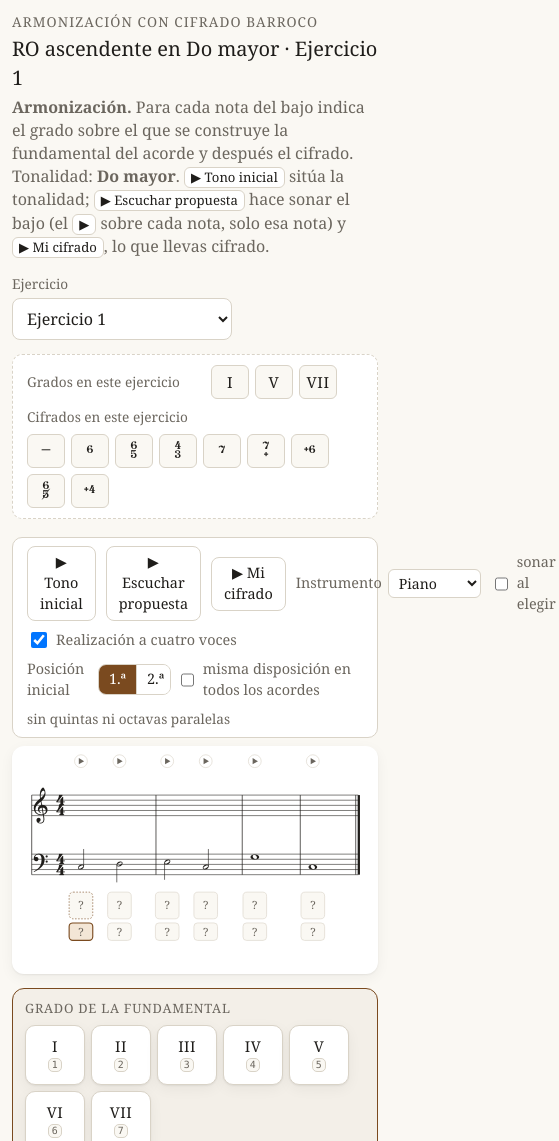
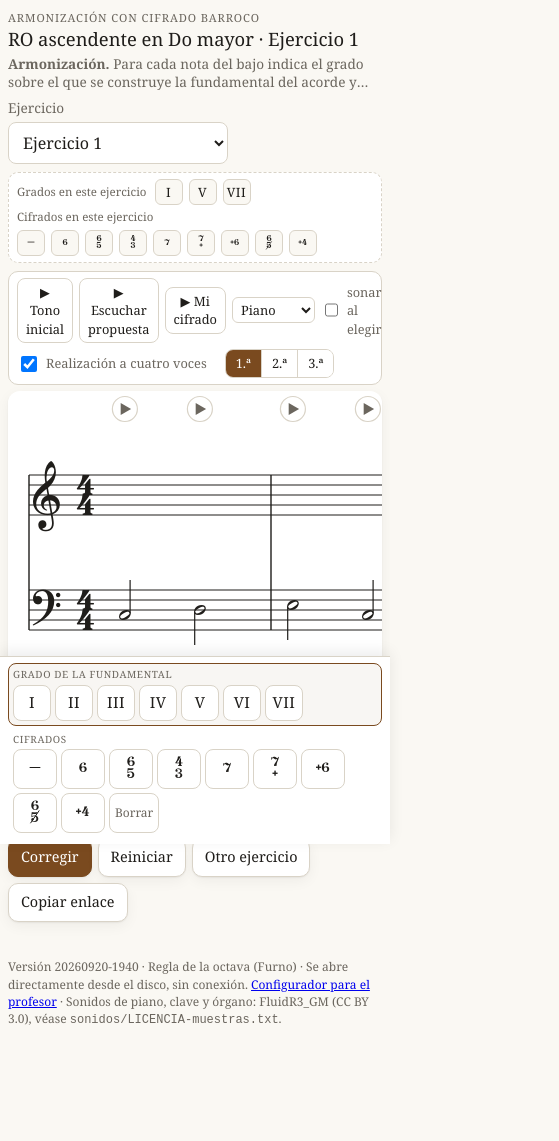
Before and after one commit to djvgon/armonizar, a plain HTML site: page index.html in a window 390 px wide. Shown: the top 1141 px of the page, 559 px wide, since content can reach past the window. Drawn offline with Linux system fonts and the light colour scheme.

Commit message:
Add files via upload

```diff
--- a/configurar.html
+++ b/configurar.html
@@ -4,8 +4,8 @@
   <meta charset="utf-8">
   <meta name="viewport" content="width=device-width, initial-scale=1">
   <title>Configurador de ejercicios · Armonizar el bajo</title>
-  <link rel="stylesheet" href="css/bravura.css?v=20260920-1900">
-  <link rel="stylesheet" href="css/estilo.css?v=20260920-1900">
+  <link rel="stylesheet" href="css/bravura.css?v=20260920-1940">
+  <link rel="stylesheet" href="css/estilo.css?v=20260920-1940">
 </head>
 <body class="configurador">
 
@@ -195,15 +195,15 @@
   <p id="aviso" class="aviso" hidden></p>
 
   <footer class="pie">
-    <p><span id="version">Versión 20260920-1900</span> · El borrador se guarda automáticamente en este navegador. <button id="btn-limpiar" type="button" class="enlace-texto">Empezar de cero</button></p>
+    <p><span id="version">Versión 20260920-1940</span> · El borrador se guarda automáticamente en este navegador. <button id="btn-limpiar" type="button" class="enlace-texto">Empezar de cero</button></p>
   </footer>
 
-  <script src="js/teoria.js?v=20260920-1900"></script>
-  <script src="js/reglas.js?v=20260920-1900"></script>
-  <script src="js/ejercicios.js?v=20260920-1900"></script>
-  <script src="js/partitura.js?v=20260920-1900"></script>
-  <script src="js/musicxml.js?v=20260920-1900"></script>
-  <script src="js/realizacion.js?v=20260920-1900"></script>
-  <script src="js/configurador.js?v=20260920-1900"></script>
+  <script src="js/teoria.js?v=20260920-1940"></script>
+  <script src="js/reglas.js?v=20260920-1940"></script>
+  <script src="js/ejercicios.js?v=20260920-1940"></script>
+  <script src="js/partitura.js?v=20260920-1940"></script>
+  <script src="js/musicxml.js?v=20260920-1940"></script>
+  <script src="js/realizacion.js?v=20260920-1940"></script>
+  <script src="js/configurador.js?v=20260920-1940"></script>
 </body>
 </html>
--- a/css/estilo.css
+++ b/css/estilo.css
@@ -82,7 +82,9 @@ h1 { margin: 2px 0 4px; font-size: 1.5rem; font-weight: normal; }
 .realizacion-barra.audicion .control-sonido { gap: 14px; }
 .boton-pequeno.parar { color: var(--mal); border-color: var(--mal); }
 .selector-pequeno { font: inherit; font-size: .88rem; padding: 3px 6px; border: 1px solid var(--linea); border-radius: 6px; background: var(--papel); color: var(--tinta); }
-.instrumento-estado { font-size: .8rem; color: var(--tinta-suave); font-style: italic; }
+/* El indicador de carga no ocupa sitio (absoluto), para que no desplace nada mientras el alumno pulsa */
+.control-instrumento { position: relative; }
+.instrumento-estado { position: absolute; left: 0; top: 100%; font-size: .7rem; color: var(--acento); font-style: italic; white-space: nowrap; pointer-events: none; }
 .instruccion .ref-boton { display: inline-block; font-size: .82em; padding: 0 6px; border: 1px solid var(--linea); border-radius: 6px; background: var(--papel); color: var(--tinta); white-space: nowrap; }
 svg.partitura .boton-sonar { cursor: pointer; }
 svg.partitura .boton-sonar .fondo { fill: var(--papel); stroke: var(--linea); stroke-width: 1.2; transition: fill .12s, stroke .12s; }
@@ -95,8 +97,6 @@ svg.partitura .boton-sonar.sonando .triangulo { fill: #fff; }
 .segmentos button { font: inherit; padding: 4px 10px; border: none; background: var(--papel); color: var(--tinta); cursor: pointer; border-right: 1px solid var(--linea); }
 .segmentos button:last-child { border-right: none; }
 .segmentos button.activo { background: var(--acento); color: #fff; }
-.paralelas { font-size: .85rem; }
-.paralelas.hay { color: var(--mal); }
 .boton-pequeno { font: inherit; font-size: .9rem; padding: 5px 12px; border-radius: 8px; border: 1px solid var(--linea); background: var(--papel); color: var(--tinta); cursor: pointer; }
 .boton-pequeno:hover { border-color: var(--acento); }
 svg.partitura .acorde.mal text { fill: var(--mal); }
@@ -131,8 +131,8 @@ svg.partitura .casilla.activa-nota .fondo { stroke: var(--acento); stroke-dashar
 svg.partitura .casilla.fija { cursor: default; }
 svg.partitura .casilla.fija:hover .fondo { stroke: var(--bien); }
 .botonera-resultado { margin-top: 10px; }
-svg.partitura .interrogante { font-family: Georgia, serif; font-size: 22px; fill: var(--tinta-suave); pointer-events: none; }
-svg.partitura .romano { font-family: Georgia, "Times New Roman", serif; font-size: 21px; letter-spacing: .5px; fill: var(--tinta); pointer-events: none; }
+svg.partitura .interrogante { font-family: Georgia, serif; font-size: 18px; fill: var(--tinta-suave); pointer-events: none; }
+svg.partitura .romano { font-family: Georgia, "Times New Roman", serif; font-size: 18px; letter-spacing: .5px; fill: var(--tinta); pointer-events: none; }
 svg.partitura .casilla.mal .romano { fill: var(--mal); }
 svg.partitura .modelo-romano { fill: var(--bien); font-size: 19px; }
 svg.partitura .cifra-raya { stroke: var(--tinta); }
@@ -168,6 +168,7 @@ svg.partitura .etiqueta-ton.solucion text { fill: var(--bien); }
   display: flex; flex-direction: column; align-items: center; justify-content: center; gap: 2px;
   min-width: 48px; min-height: 46px; padding: 3px 7px;
   font: inherit; font-size: .93rem; color: var(--tinta);
+  -webkit-tap-highlight-color: transparent;
   background: var(--papel); border: 1px solid var(--linea); border-radius: 10px;
   box-shadow: var(--sombra); cursor: pointer;
   transition: transform .06s, border-color .12s, background .12s;
@@ -339,3 +340,47 @@ svg.partitura .numero-acorde[role="button"]:hover text { fill: #fff; }
 .configurador .paso .partitura-caja { box-shadow: none; border: 1px solid var(--linea); }
 
 .campo.desactivado { opacity: .45; }
+
+
+/* ---- Pantalla estrecha (móvil): las paletas se fijan abajo como un teclado ---- */
+@media (max-width: 719px) {
+  body { padding: 10px 8px 24px; }
+  h1 { font-size: 1.15rem; margin: 0 0 2px; }
+  .sobretitulo { font-size: .7rem; }
+  .cabecera { gap: 8px 12px; margin-bottom: 8px; }
+  .instruccion { font-size: .85rem; line-height: 1.3; display: -webkit-box; -webkit-line-clamp: 2; -webkit-box-orient: vertical; overflow: hidden; cursor: pointer; }
+  .instruccion.desplegada { display: block; }
+  .instruccion .ref-boton { padding: 0 4px; }
+  .repertorio-caja { padding: 6px 8px; gap: 4px; margin-bottom: 8px; }
+  .repertorio-fila { gap: 4px 8px; }
+  .repertorio-fila .repertorio-etiqueta { min-width: 0; font-size: .72rem; }
+  .ficha { width: 28px; height: 26px; }
+  .ficha svg { width: 20px; height: 20px; }
+  .ficha-romano { min-width: 28px; font-size: .8rem; padding: 0 5px; }
+  .realizacion-barra { padding: 6px 8px; gap: 6px 10px; font-size: .8rem; margin-bottom: 6px; }
+  .realizacion-barra .control-sonido { gap: 6px; }
+  .boton-pequeno, .realizacion-barra.audicion #btn-cadencia, .realizacion-barra.audicion #btn-propuesta { font-size: .8rem; padding: 4px 8px; }
+  .realizacion-barra .control-etiqueta { display: none; }
+  .selector-pequeno { font-size: .8rem; padding: 2px 4px; }
+  .partitura-caja { padding: 4px 6px; }
+  svg.partitura { min-width: 560px; max-width: none; }   /* no se encoge: se desplaza en horizontal y las casillas siguen siendo pulsables */
+  .paletas {
+    position: fixed; left: 0; right: 0; bottom: 0; z-index: 20;
+    padding: 4px 8px 6px; background: var(--papel);
+    border-top: 1px solid var(--linea); box-shadow: 0 -4px 14px rgba(0,0,0,.08);
+  }
+  .paleta-caja { margin-top: 2px; padding: 3px 4px 4px; border-radius: 8px; }
+  .paleta-etiqueta { font-size: .62rem; margin-bottom: 3px; }
+  .paleta { gap: 4px; }
+  .tecla { min-width: 36px; min-height: 40px; padding: 2px 5px; border-radius: 8px; box-shadow: none; }
+  .tecla-num { display: none; }
+  .tecla-cifra svg.icono-cifra { width: 32px; height: 32px; }
+  .tecla-romano { min-width: 38px; min-height: 36px; font-size: .95rem; }
+  .tecla-borrar { min-width: 44px; font-size: .75rem; }
+  .tecla-ton { min-width: 40px; min-height: 36px; font-size: .75rem; }
+  .progreso { font-size: .8rem; }
+  .botonera { gap: 6px; margin-top: 10px; }
+  .botonera button { font-size: .9rem; padding: 8px 12px; }
+  .pie { font-size: .75rem; }
+  .pie .teclas { display: none; }
+}
--- a/index.html
+++ b/index.html
@@ -4,8 +4,8 @@
   <meta charset="utf-8">
   <meta name="viewport" content="width=device-width, initial-scale=1">
   <title>Armonizar el bajo · Regla de la octava</title>
-  <link rel="stylesheet" href="css/bravura.css?v=20260920-1900">
-  <link rel="stylesheet" href="css/estilo.css?v=20260920-1900">
+  <link rel="stylesheet" href="css/bravura.css?v=20260920-1940">
+  <link rel="stylesheet" href="css/estilo.css?v=20260920-1940">
 </head>
 <body>
 
@@ -39,7 +39,7 @@
         <button type="button" id="btn-propuesta" class="boton-pequeno" title="Escuchar lo que propone el ejercicio: la armonización (Análisis y Audición) o el bajo solo (Armonización)">▶ Escuchar propuesta</button>
         <button type="button" id="btn-mio" class="boton-pequeno" title="Escuchar la realización de lo que has cifrado hasta ahora (las notas sin grado y cifrado suenan solo con el bajo)">▶ Mi cifrado</button>
         <button type="button" id="btn-parar" class="boton-pequeno parar" hidden title="Detener la reproducción (también con Esc)">■ Parar</button>
-        <label class="control" title="Con qué instrumento suena todo (muestras reales de piano, clave y órgano)"><span class="control-etiqueta">Instrumento</span><select id="instrumento" class="selector-pequeno"></select><span id="instrumento-estado" class="instrumento-estado" hidden>cargando…</span></label>
+        <label class="control control-instrumento" title="Con qué instrumento suena todo (muestras reales de piano, clave y órgano)"><span class="control-etiqueta">Instrumento</span><select id="instrumento" class="selector-pequeno"></select><span id="instrumento-estado" class="instrumento-estado" hidden>cargando…</span></label>
         <label class="control"><input id="sonar" type="checkbox"><span>sonar al elegir</span></label>
       </span>
       <span id="control-realizacion" class="control control-vista">
@@ -51,13 +51,12 @@
             <button type="button" data-pos="1" title="Décima en la soprano (para 5/3: 5–8–3)">2.ª</button>
             <button type="button" data-pos="2" title="Quinta en la soprano (para 5/3: 8–3–5)">3.ª</button>
           </span>
-          <label class="control"><input id="rigida" type="checkbox"><span>misma disposición en todos los acordes</span></label>
         </span>
-        <span id="paralelas" class="paralelas"></span>
       </span>
     </div>
     <div id="partitura" class="partitura-caja"></div>
 
+    <div id="paletas" class="paletas">
       <div id="paleta-romanos-caja" class="paleta-caja">
         <span class="paleta-etiqueta">Grado de la fundamental</span>
         <div id="paleta-romanos" class="paleta" role="group" aria-label="Paleta de grados"></div>
@@ -69,6 +68,7 @@
       <div id="paleta-tonalidades-caja" class="paleta-caja" hidden>
         <span class="paleta-etiqueta">Tonalidad nueva desde la nota activa</span>
         <div id="paleta-tonalidades" class="paleta" role="group" aria-label="Paleta de tonalidades"></div>
+      </div>
     </div>
     <p id="progreso" class="progreso"></p>
 
@@ -85,16 +85,16 @@
   <p id="aviso" class="aviso" hidden></p>
 
   <footer class="pie">
-    <p><span id="version">Versión 20260920-1900</span> · Regla de la octava (Furno) · Se abre directamente desde el disco, sin conexión. <a href="configurar.html">Configurador para el profesor</a> · Sonidos de piano, clave y órgano: FluidR3_GM (CC BY 3.0), véase <code>sonidos/LICENCIA-muestras.txt</code>.</p>
+    <p><span id="version">Versión 20260920-1940</span> · Regla de la octava (Furno) · Se abre directamente desde el disco, sin conexión. <a href="configurar.html">Configurador para el profesor</a> · Sonidos de piano, clave y órgano: FluidR3_GM (CC BY 3.0), véase <code>sonidos/LICENCIA-muestras.txt</code>.</p>
     <p class="teclas">Teclas: ← → para moverse entre notas · ↑ ↓ entre cifrado y grado · el número pequeño de cada opción la elige en la casilla activa · Retroceso para borrar · Esc detiene el sonido.</p>
   </footer>
 
-  <script src="js/teoria.js?v=20260920-1900"></script>
-  <script src="js/reglas.js?v=20260920-1900"></script>
-  <script src="js/ejercicios.js?v=20260920-1900"></script>
-  <script src="js/partitura.js?v=20260920-1900"></script>
-  <script src="js/realizacion.js?v=20260920-1900"></script>
-  <script src="js/sonido.js?v=20260920-1900"></script>
-  <script src="js/app.js?v=20260920-1900"></script>
+  <script src="js/teoria.js?v=20260920-1940"></script>
+  <script src="js/reglas.js?v=20260920-1940"></script>
+  <script src="js/ejercicios.js?v=20260920-1940"></script>
+  <script src="js/partitura.js?v=20260920-1940"></script>
+  <script src="js/realizacion.js?v=20260920-1940"></script>
+  <script src="js/sonido.js?v=20260920-1940"></script>
+  <script src="js/app.js?v=20260920-1940"></script>
 </body>
 </html>
--- a/js/app.js
+++ b/js/app.js
@@ -45,7 +45,7 @@
     realizacionCuando: 'siempre', // 'siempre' | 'alCorregir' | 'nunca'
     verRealizacion: true,     // interruptor del alumno
     rotacion: 0,              // posición inicial de Furno (0, 1, 2)
-    rigida: false,            // misma disposición en todos los acordes
+    rigida: false,            // misma disposición en todos los acordes (solo en pruebas.html; el alumno ya no lo ve)
     sonar: false,             // sonar el acorde al completar cifra y grado
     sonando: null,            // nota cuyo acorde está sonando (para resaltar su botón ▶)
     alSonar: null,            // función que la partitura llama al pulsar el ▶ de una nota
@@ -216,7 +216,7 @@
     estado.ejercicio.repertorio.forEach((id, k) => {
       const c = Teoria.CIFRADOS[id];
       const cont = document.createDocumentFragment();
-      cont.appendChild(Partitura.iconoCifra(id, 26));
+      cont.appendChild(Partitura.iconoCifra(id, 38));
       const num = document.createElement('span');
       num.className = 'tecla-num';
       num.textContent = atajo(k);
@@ -358,18 +358,12 @@
     const puedeVerse = !(estado.realizacionCuando === 'nunca' || (estado.realizacionCuando === 'alCorregir' && !estado.corregido));
     $('#control-realizacion').hidden = !puedeVerse;
     $('#ver-realizacion').checked = estado.verRealizacion;
-    $('#rigida').checked = estado.rigida;
     $('#sonar').checked = estado.sonar;
     $('#btn-propuesta').hidden = !propuestaAudible();
     $('#btn-parar').hidden = !Sonido.enCurso();
     document.querySelectorAll('#posicion-control .segmentos button').forEach(b => b.classList.toggle('activo', Number(b.dataset.pos) === estado.rotacion));
     $('#posicion-control').hidden = !estado.verRealizacion;
     $('#realizacion-barra').classList.toggle('audicion', estado.modoEj === 'audicion');
-    const par = $('#paralelas');
-    if (!puedeVerse || !estado.verRealizacion || !estado.realizacion) { par.textContent = ''; par.className = 'paralelas'; return; }
-    const n = estado.paralelas.length;
-    par.textContent = n ? (n === 1 ? '1 paralela: ' : n + ' paralelas: ') + estado.paralelas.map(p => p.texto).join('; ') : 'sin quintas ni octavas paralelas';
-    par.className = 'paralelas' + (n ? ' hay' : '');
   }
 
   function pintar() {
@@ -378,6 +372,8 @@
     prepararModulacion();
     Partitura.dibujar($('#partitura'), estado.ejercicio, estado, seleccionar);
     pintarPaletaTonalidades();
+    ajustarCompacto();
+    enfocarActiva();
     const n = estado.respuestas.length;
     const hechas = estado.respuestas.filter((r, i) => notaCompleta(i)).length;
     // Tras corregir, el número de intento solo tiene sentido si el ejercicio sigue abierto (hay errores que corregir)
@@ -391,6 +387,33 @@
         : (estado.campo === 'romano' || estado.campo === 'romano2') && estado.pedirRomano ? '#paleta-romanos-caja' : '#paleta-caja';
       $(caja).classList.add('destacada');
     }
+  }
+
+  /* ---------- Pantalla estrecha (móvil) ----------
+     Con menos de 720 px de ancho, las paletas se fijan abajo como un teclado y la
+     página deja hueco para ellas; la casilla activa se mantiene a la vista. */
+  const compacto = () => document.body.classList.contains('compacto');
+
+  function ajustarCompacto() {
+    const estrecho = window.innerWidth < 720;
+    document.body.classList.toggle('compacto', estrecho);
+    const panel = $('#paletas');
+    document.body.style.paddingBottom = estrecho ? (panel.offsetHeight + 12) + 'px' : '';
+  }
+
+  // Desplaza lo justo para que la casilla activa se vea (sobre el panel fijo y dentro de la partitura)
+  function enfocarActiva() {
+    if (!compacto() || estado.corregido) return;
+    const g = document.querySelector('#partitura .casilla.activa') || document.querySelector('#partitura .casilla.activa-nota');
+    if (!g) return;
+    const r = g.getBoundingClientRect();
+    const caja = $('#partitura');
+    const cr = caja.getBoundingClientRect();
+    if (r.left < cr.left + 8) caja.scrollLeft -= (cr.left + 8 - r.left);
+    else if (r.right > cr.right - 8) caja.scrollLeft += (r.right - (cr.right - 8));
+    const limite = window.innerHeight - $('#paletas').offsetHeight - 12;
+    if (r.bottom > limite) window.scrollBy({ top: r.bottom - limite + 8, behavior: 'smooth' });
+    else if (r.top < 8) window.scrollBy({ top: r.top - 8, behavior: 'smooth' });
   }
 
   /* ---------- Interacción ---------- */
@@ -826,7 +849,6 @@
     $('#btn-siguiente').addEventListener('click', siguiente);
     $('#btn-enlace').addEventListener('click', copiarEnlace);
     $('#ver-realizacion').addEventListener('change', ev => { estado.verRealizacion = ev.target.checked; pintar(); });
-    $('#rigida').addEventListener('change', ev => { estado.rigida = ev.target.checked; pintar(); });
     $('#sonar').addEventListener('change', ev => { estado.sonar = ev.target.checked; });
     document.querySelectorAll('#posicion-control .segmentos button').forEach(b => b.addEventListener('click', () => { estado.rotacion = Number(b.dataset.pos); pintar(); }));
     // Instrumento: lista, elección guardada y aviso de carga
@@ -839,10 +861,13 @@
       Sonido.elegirInstrumento(selInst.value);
       try { localStorage.setItem('armonizar.instrumento', selInst.value); } catch (e) { /* nada */ }
     });
+    // Indicador de carga del instrumento: solo si tarda más de medio segundo, y sin desplazar nada
+    let avisoCarga = null;
     Sonido.alCargar = (id, listo) => {
       const e = $('#instrumento-estado');
-      if (!listo) { e.textContent = 'cargando…'; e.hidden = false; }
-      else if (id === Sonido.instrumentoActual()) e.hidden = true;
+      clearTimeout(avisoCarga);
+      if (!listo) avisoCarga = setTimeout(() => { e.textContent = 'cargando ' + (Sonido.INSTRUMENTOS.find(x => x.id === id) || {}).nombre + '…'; e.hidden = false; }, 500);
+      else e.hidden = true;
     };
     // El audio del navegador solo arranca tras un gesto del usuario: se prepara en el primero
     // (y se precarga el instrumento elegido)
@@ -853,6 +878,10 @@
     $('#btn-parar').addEventListener('click', parar);
     const inicial = new URLSearchParams(location.hash.replace(/^#/, ''));
     estado.libre = !inicial.has('e') && !inicial.has('ej');
+    ajustarCompacto();
+    window.addEventListener('resize', ajustarCompacto);
+    // En pantalla estrecha el enunciado va recortado; pulsarlo lo despliega
+    $('#instruccion').addEventListener('click', () => { if (compacto()) $('#instruccion').classList.toggle('desplegada'); });
     window.addEventListener('hashchange', () => cargar(ejercicioDesdeURL()));
     cargar(ejercicioDesdeURL());
   });
--- a/js/partitura.js
+++ b/js/partitura.js
@@ -162,9 +162,10 @@ const Partitura = (() => {
     const Y_TOP = conSol ? Y_BOT_SOL + 7.5 * SP : 5.5 * SP + Y0; // línea superior del pentagrama del bajo
     const Y_BOT = Y_TOP + 4 * SP;                          // línea inferior
     const Y_CASILLA = Y_BOT + 3.4 * SP;                    // borde superior de las casillas de cifra
-    const ALTO_CASILLA = 5.2 * SP, ANCHO_CASILLA = 4.6 * SP;
+    const ALTO_CASILLA = 4.3 * SP, ANCHO_CASILLA = 4.4 * SP;
+    const ESCALA_CIFRA = 0.65;                              // tamaño de las cifras en las casillas (igual que en la paleta)
     const Y_ROMANO = Y_CASILLA + ALTO_CASILLA + 0.8 * SP;  // borde superior de las casillas de grado
-    const ALTO_ROMANO = 3.4 * SP;
+    const ALTO_ROMANO = 3.1 * SP;
     /* Modulación: cada tonalidad escribe sus grados en un renglón nuevo, un poco más
        abajo; el pivote (dobles[i]) lleva dos grados apilados —el de la tonalidad anterior
        en su renglón y el de la nueva en el siguiente— unidos por dos líneas verticales.
@@ -392,8 +393,8 @@ const Partitura = (() => {
         else if (resp) clases.push('llena');
         g.setAttribute('class', clases.join(' '));
         g.appendChild(el('rect', { x: cx - ANCHO_CASILLA / 2, y: Y_CASILLA, width: ANCHO_CASILLA, height: ALTO_CASILLA, rx: 0.8 * SP, class: 'fondo' }));
-        if (resp) dibujarCifra(g, resp, cx, Y_CASILLA + ALTO_CASILLA / 2);
-        else if (!estado.corregido) g.appendChild(el('text', { x: cx, y: Y_CASILLA + ALTO_CASILLA / 2 + 0.6 * SP, 'text-anchor': 'middle', class: 'interrogante' }, '?'));
+        if (resp) dibujarCifra(g, resp, cx, Y_CASILLA + ALTO_CASILLA / 2, ESCALA_CIFRA);
+        else if (!estado.corregido) g.appendChild(el('text', { x: cx, y: Y_CASILLA + ALTO_CASILLA / 2 + 0.55 * SP, 'text-anchor': 'middle', class: 'interrogante' }, '?'));
         if (!soloLectura) {
           g.addEventListener('click', () => alPulsar(i, 'cifra'));
           g.addEventListener('keydown', ev => { if (ev.key === 'Enter' || ev.key === ' ') { ev.preventDefault(); alPulsar(i, 'cifra'); } });
```
Also changed, not shown: 1 other file. Lines whose indentation alone changed are shown as unchanged.
